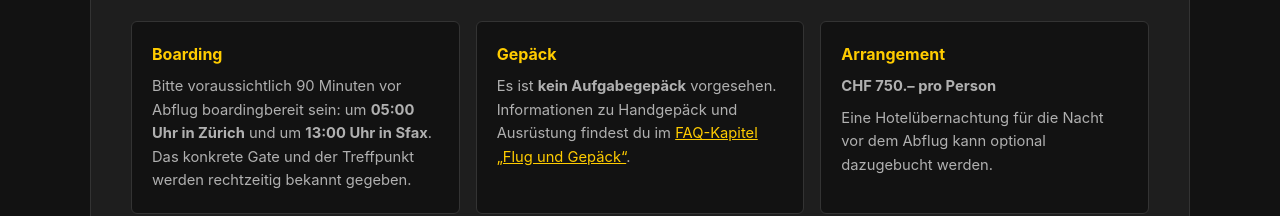
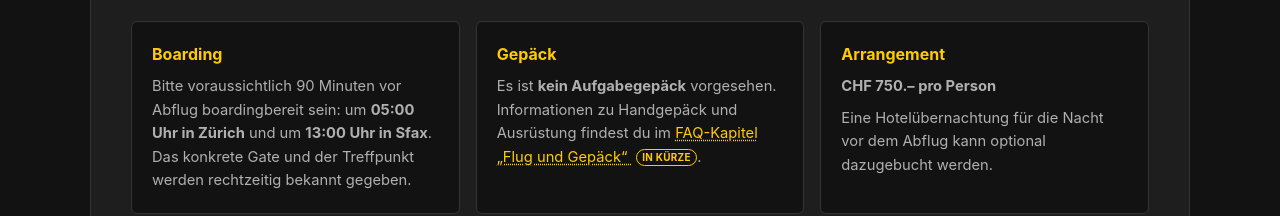
Before and after one commit to Baernergigu/eclipse-tunesien, a plain HTML site: page index.html in a window 1280 px wide. Shown: the part 1547-1763 px from the top of the page. Drawn offline with nearby package versions, Linux system fonts and the light colour scheme.

Commit message:
Add "Coming Soon" notice to FAQ section and style updates for reference

```diff
--- a/index.html
+++ b/index.html
@@ -128,7 +128,9 @@
                 <article class="flight-info">
                     <h3>Gepäck</h3>
                     <p>Es ist <strong>kein Aufgabegepäck</strong> vorgesehen. Informationen zu Handgepäck und
-                        Ausrüstung findest du im <a href="faq.html#faq-flug">FAQ-Kapitel „Flug und Gepäck“</a>.</p>
+                        Ausrüstung findest du im <span class="coming-soon-reference"
+                            title="Der FAQ-Bereich wird in den nächsten Tagen veröffentlicht.">FAQ-Kapitel „Flug und
+                            Gepäck“ <span class="nav-status">In Kürze</span></span>.</p>
                 </article>
                 <article class="flight-info">
                     <h3>Arrangement</h3>
--- a/style.css
+++ b/style.css
@@ -89,6 +89,12 @@ nav ul li a:hover {
     line-height: 1.2;
     text-transform: uppercase;
     vertical-align: middle;
+}
+
+.coming-soon-reference {
+    color: var(--accent-color);
+    text-decoration: underline dotted;
+    text-underline-offset: 0.15em;
 }
 
 /* Main Content */
```
